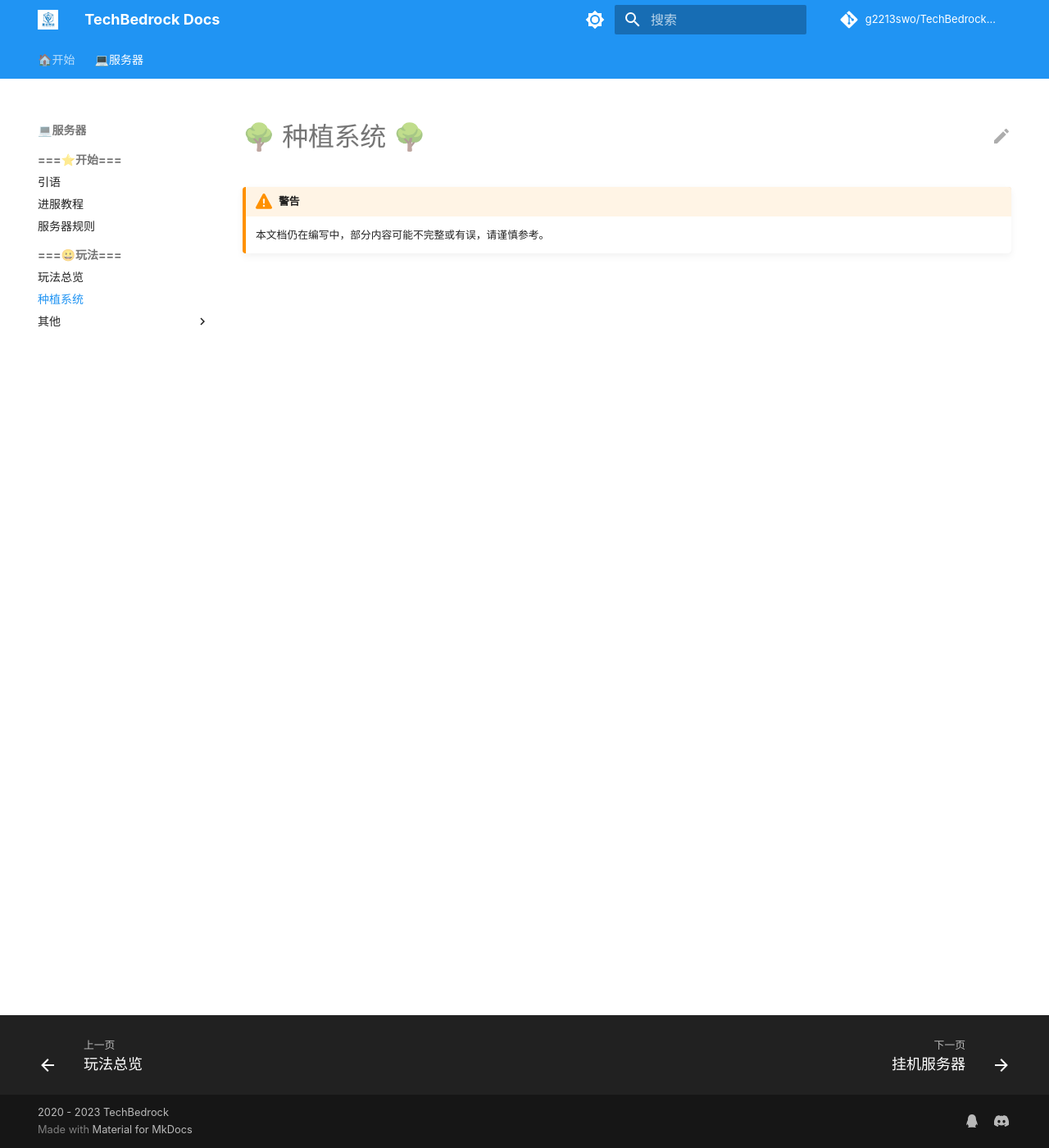
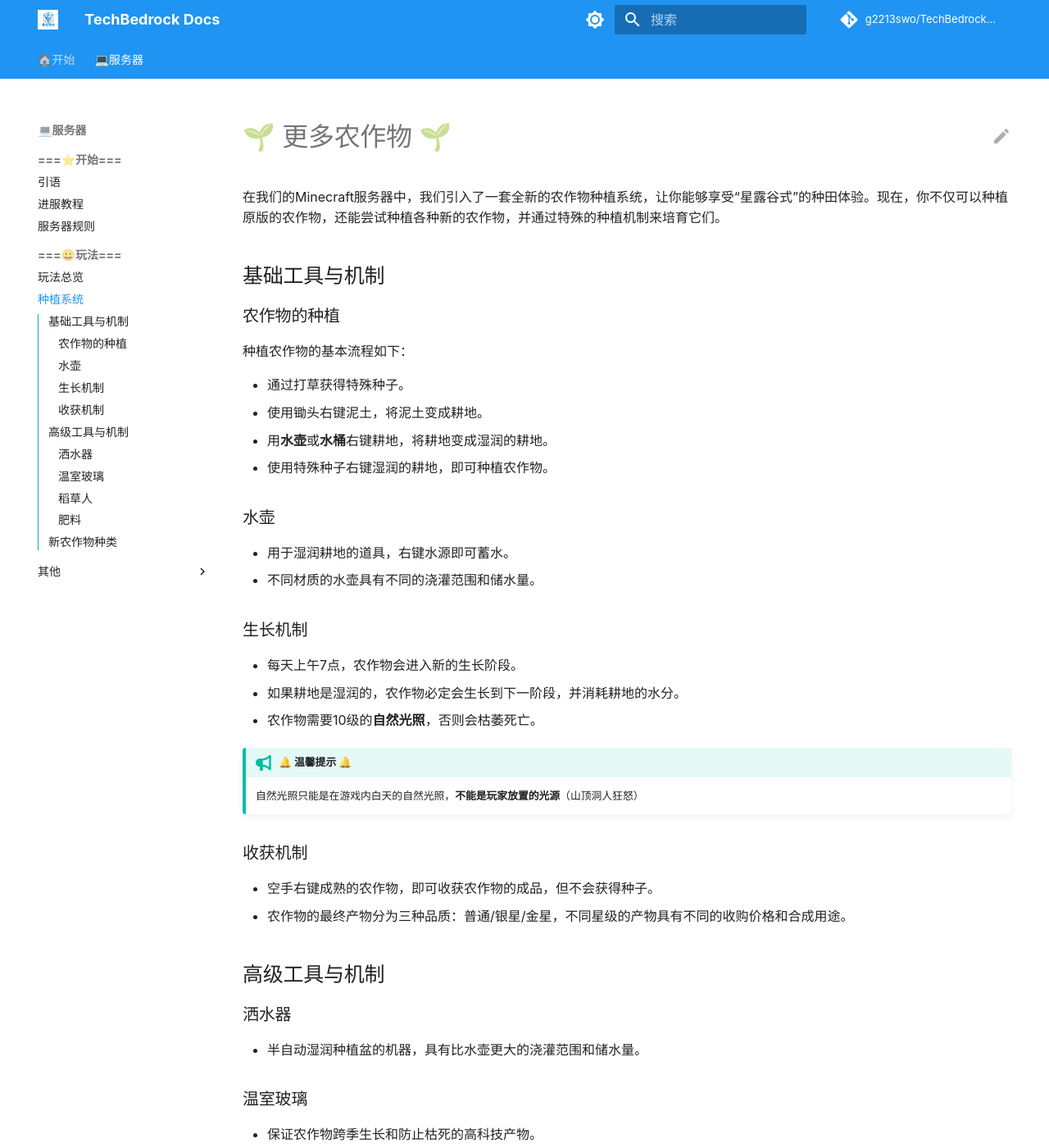
Before and after one commit to g2213swo/TechBedrockWiki, an MkDocs documentation site: the page built from docs/gameplay/plant.md, in a window 1280 px wide and 1400 px high. Shown: the whole window at 82% size. Built offline with MkDocs 1.6.1 and Material for MkDocs 9.7.7, drawn with Linux system fonts in a browser that asks for light colours; comment, search, counter and statistics services are not loaded; some of the changed text lies outside the part shown.

Commit message:
update docs

```diff
--- a/docs/gameplay/plant.md
+++ b/docs/gameplay/plant.md
@@ -1,4 +1,55 @@
-# 🌳 种植系统 🌳
+# 🌱 更多农作物 🌱
 
-!!! warning "警告"
-    本文档仍在编写中，部分内容可能不完整或有误，请谨慎参考。
+在我们的Minecraft服务器中，我们引入了一套全新的农作物种植系统，让你能够享受“星露谷式”的种田体验。现在，你不仅可以种植原版的农作物，还能尝试种植各种新的农作物，并通过特殊的种植机制来培育它们。
+
+## 基础工具与机制
+
+### 农作物的种植
+
+种植农作物的基本流程如下：
+
+- 通过打草获得特殊种子。
+- 使用锄头右键泥土，将泥土变成耕地。
+- 用**水壶**或**水桶**右键耕地，将耕地变成湿润的耕地。
+- 使用特殊种子右键湿润的耕地，即可种植农作物。
+
+### 水壶
+
+- 用于湿润耕地的道具，右键水源即可蓄水。
+- 不同材质的水壶具有不同的浇灌范围和储水量。
+
+### 生长机制
+
+- 每天上午7点，农作物会进入新的生长阶段。
+- 如果耕地是湿润的，农作物必定会生长到下一阶段，并消耗耕地的水分。
+- 农作物需要10级的**自然光照**，否则会枯萎死亡。
+!!! tip "🔔 温馨提示 🔔"
+
+    自然光照只能是在游戏内白天的自然光照，**不能是玩家放置的光源**（山顶洞人狂怒）
+
+### 收获机制
+
+- 空手右键成熟的农作物，即可收获农作物的成品，但不会获得种子。
+- 农作物的最终产物分为三种品质：普通/银星/金星，不同星级的产物具有不同的收购价格和合成用途。
+
+## 高级工具与机制
+
+### 洒水器
+
+- 半自动湿润种植盆的机器，具有比水壶更大的浇灌范围和储水量。
+
+### 温室玻璃
+
+- 保证农作物跨季生长和防止枯死的高科技产物。
+
+### 稻草人
+
+- 在当前区块放置稻草人可以驱赶乌鸦，保护农作物不被损害。
+
+### 肥料
+
+- 通过使用不同的肥料，可以改善最终作物的质量和数量，或使培育过程更加简单。
+
+## 新农作物种类
+
+- 番茄、卷心菜、葡萄、玉米等
```
Also changed, not shown: docs/index.md (+1 -1 lines).
